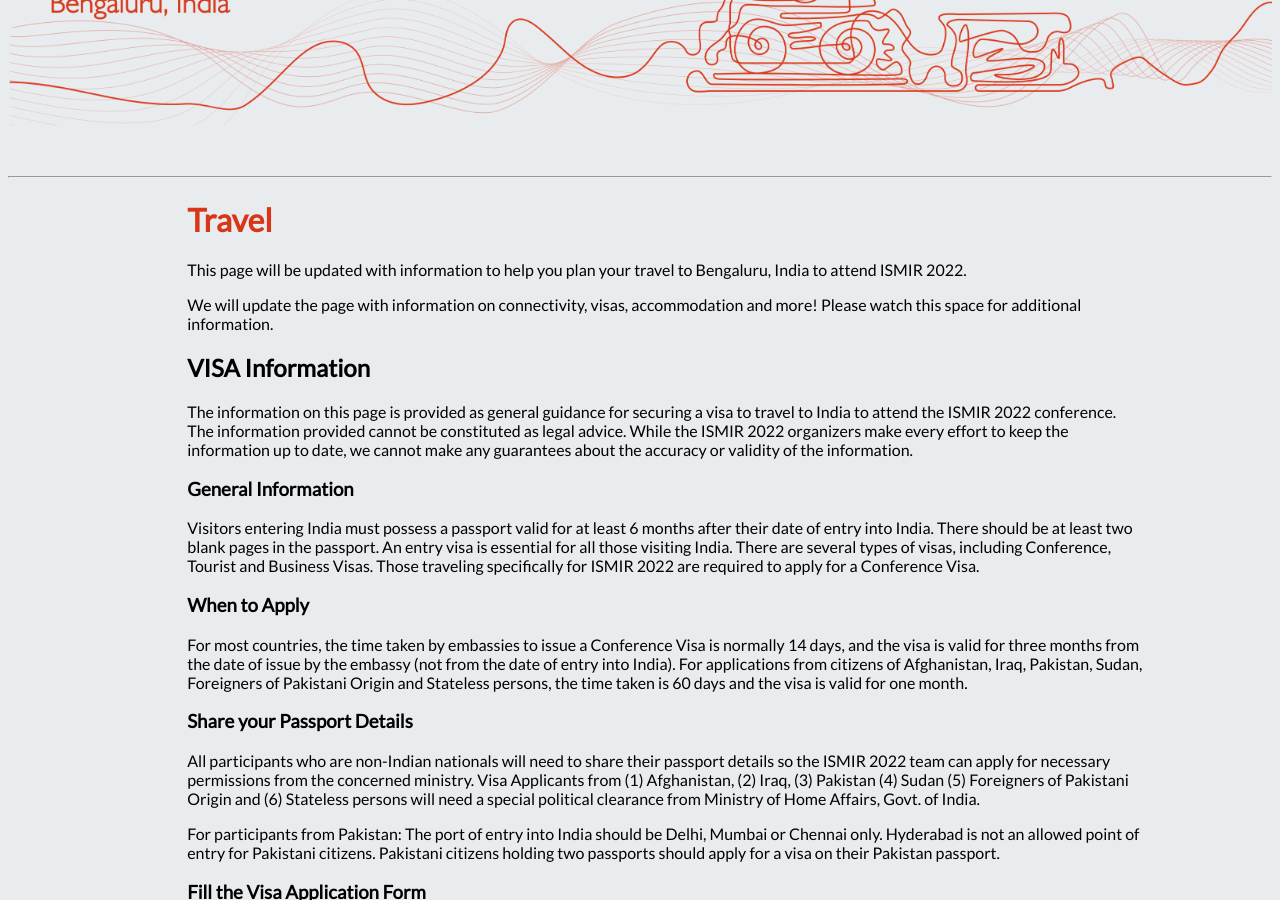
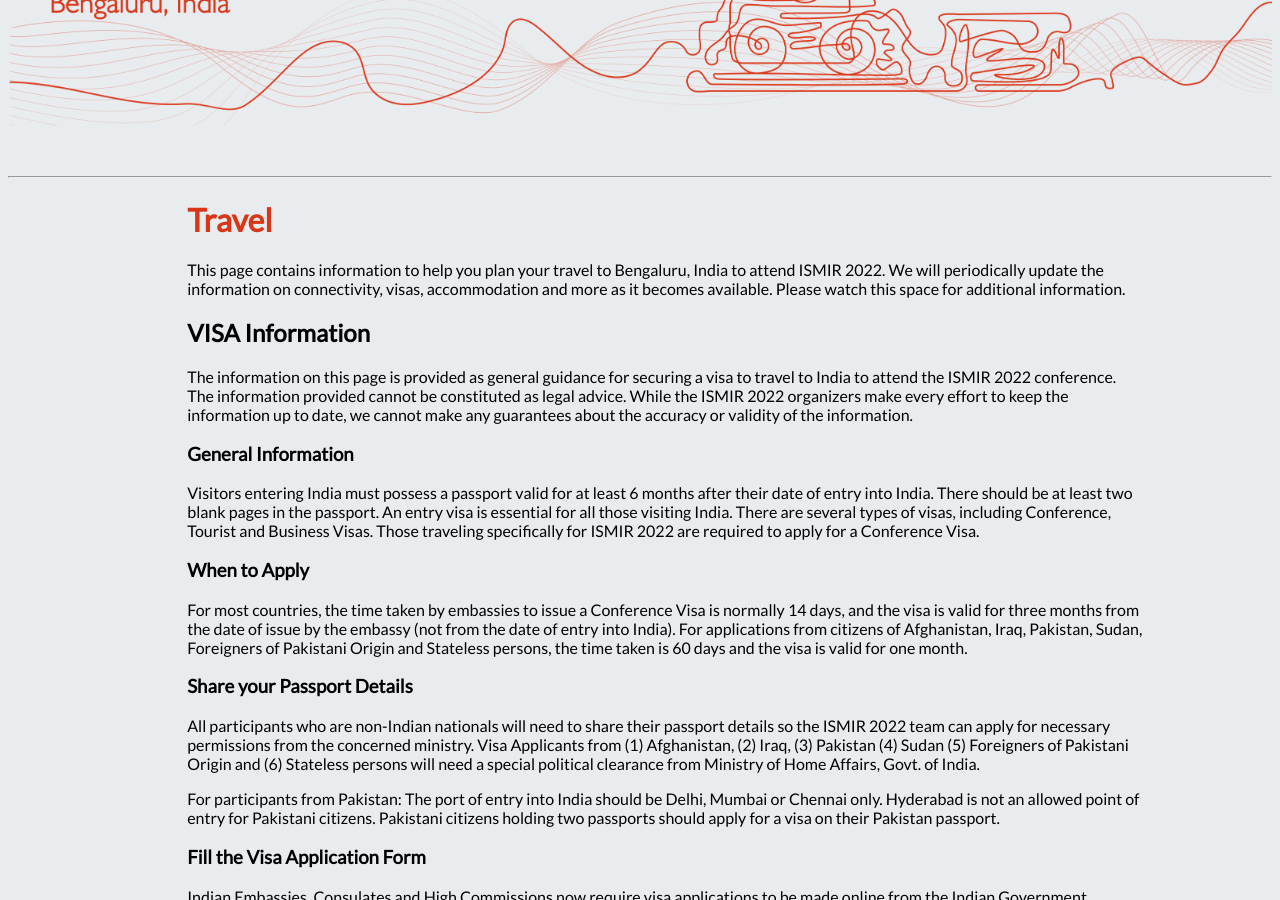
Before and after one commit to ismir2022/ismir2022.github.io, a Jekyll site: the page built from attend/travel.md, in a window 1280 px wide and 900 px high, scrolled down 361 px. Built offline with Jekyll 4.4.1, drawn with Linux system fonts in a browser that asks for light colours; nearby versions of some CDN libraries.

Commit message:
Update travel.md

```diff
--- a/attend/travel.md
+++ b/attend/travel.md
@@ -5,9 +5,7 @@
 
 # Travel
 
-This page will be updated with information to help you plan your travel to Bengaluru, India to attend ISMIR 2022.
-
-We will update the page with information on connectivity, visas, accommodation and more! Please watch this space for additional information.
+This page contains information to help you plan your travel to Bengaluru, India to attend ISMIR 2022. We will periodically update the information on connectivity, visas, accommodation and more as it becomes available. Please watch this space for additional information.
 
 ## VISA Information
 The information on this page is provided as general guidance for securing a visa to travel to India to attend the ISMIR 2022 conference. The information provided cannot be constituted as legal advice. While the ISMIR 2022 organizers make every effort to keep the information up to date, we cannot make any guarantees about the accuracy or validity of the information.
```
